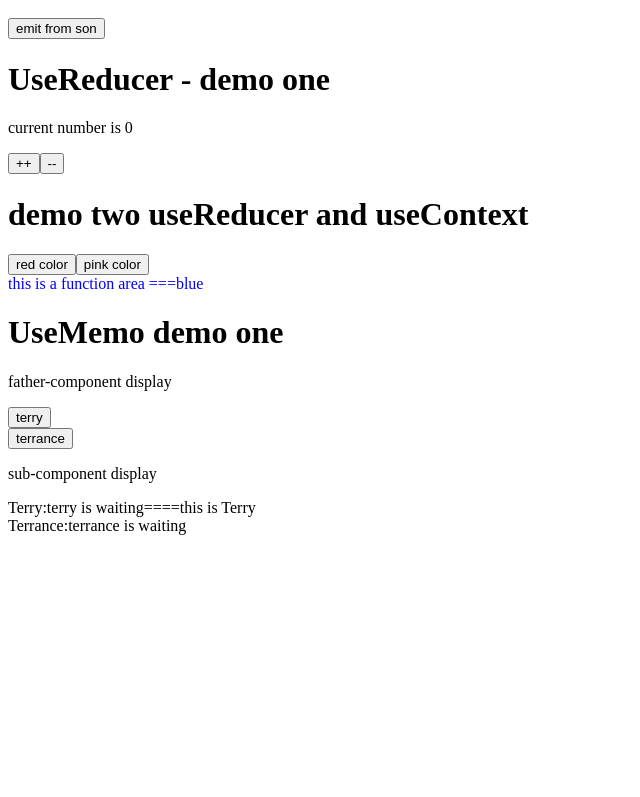
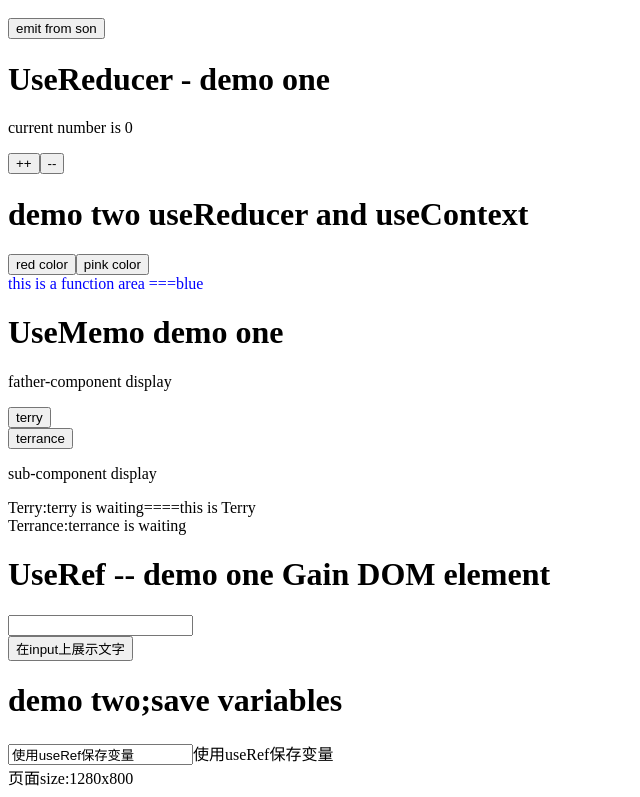
Before and after one commit to showmeskills/React-hooks, a React (Create React App) app: page / in a window 1280 px wide. Shown: the part 760-1557 px from the top of the page, without its empty margins (0-640 px from the left). Before the commit the page ends 1303 px from the top, so only its background shows below. Built offline with nearby package versions, Linux system fonts and the light colour scheme.

Commit message:
useCallback and customized hook

```diff
--- a/src/App.jsx
+++ b/src/App.jsx
@@ -1,6 +1,6 @@
 import React,{useState} from 'react';
 
-import {UseState,UseEffect,UseContext,UseReducer,UseMemo} from './components'
+import {UseState,UseEffect,UseContext,UseReducer,UseMemo,UseRef,CusomtizeHook} from './components'
 import {BrowserRouter,Route,Switch} from 'react-router-dom'
 import NavBar from './components/UseEffect Example/NavBar'
 import Home from './components/UseEffect Example/Home'
@@ -41,7 +41,8 @@ const App = (props)=>{
                 <UseContext/>
                 <UseReducer/>
                 <UseMemo/>
-
+                <UseRef/>
+                <CusomtizeHook/>
             </>
         )
     }
--- /dev/null
+++ b/src/components/CusomtizeHook.jsx
@@ -0,0 +1,31 @@
+import React,{useState,useEffect,useCallback} from 'react';
+
+const UseWinSize = ()=>{
+    const [size,setSize] = useState({
+        width:document.documentElement.clientWidth,
+        height:document.documentElement.clientHeight
+    })
+    const onResize = useCallback(()=>{
+        setSize({
+            width:document.documentElement.clientWidth,
+            height:document.documentElement.clientHeight
+        })
+    },[])
+
+    useEffect(()=>{
+        window.addEventListener('resize', onResize)
+        return ()=> window.removeEventListener('resize', onResize)
+    },[])
+    return size
+}
+
+const CusomtizeHook = ()=>{
+    const size = UseWinSize()
+    return(
+        <>
+            <div>页面size:{size.width}x{size.height}</div>
+        </>
+    )
+}
+
+export default CusomtizeHook
--- /dev/null
+++ b/src/components/UseRef.jsx
@@ -0,0 +1,33 @@
+import React,{useRef,useState,useEffect} from "react";
+
+
+
+const UseRef = ()=>{
+    //获取DOM元素
+    const inputEl = useRef(null);
+    const handleIpt = (arg)=>{
+        inputEl.current.value = arg
+    }
+    //保存变量值实现双向绑定的效果
+    const [text,setText] = useState('使用useRef保存变量');
+    const textRef = useRef();
+    //只有空数组的时候,不会实时监听,添加对应变量或者不添加空数组
+    useEffect(()=>{
+        textRef.current = text;
+        console.log(textRef.current);
+    },[text])
+    return(
+        <>
+            <h1>UseRef -- demo one Gain DOM element</h1>
+            <div>
+                <input type="text" ref={inputEl}/>
+            </div>
+            <button onClick={()=>handleIpt('我是传过来的值')}>在input上展示文字</button>
+            <h1>demo two;save variables</h1>
+            <input type="text" value={text} onChange={(e)=>{setText(e.target.value)}}/>
+            {text}
+        </>
+    )
+}
+
+export default UseRef
--- a/src/components/index.jsx
+++ b/src/components/index.jsx
@@ -3,3 +3,5 @@ export {default as UseEffect} from './UseEffect';
 export {default as UseContext} from './UseContext';
 export {default as UseReducer} from './UseReducer';
 export {default as UseMemo} from './UseMemo';
+export {default as UseRef} from './UseRef';
+export {default as CusomtizeHook} from './CusomtizeHook';
```
